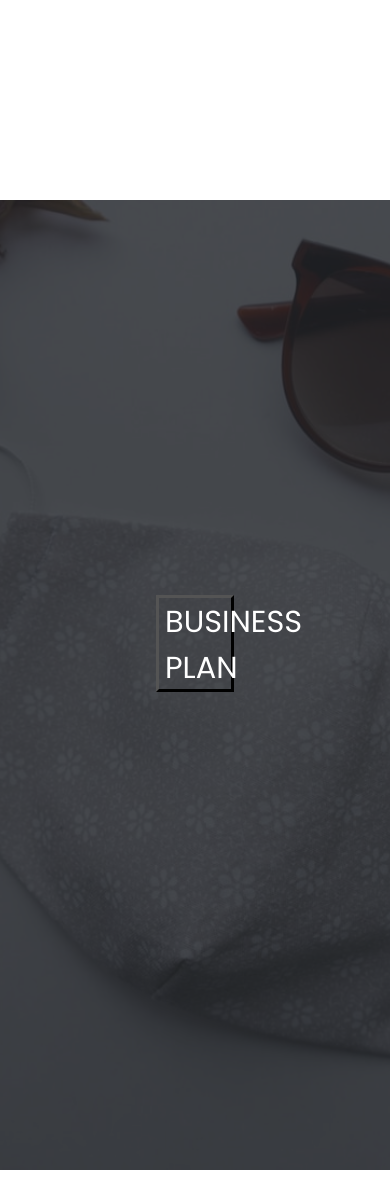
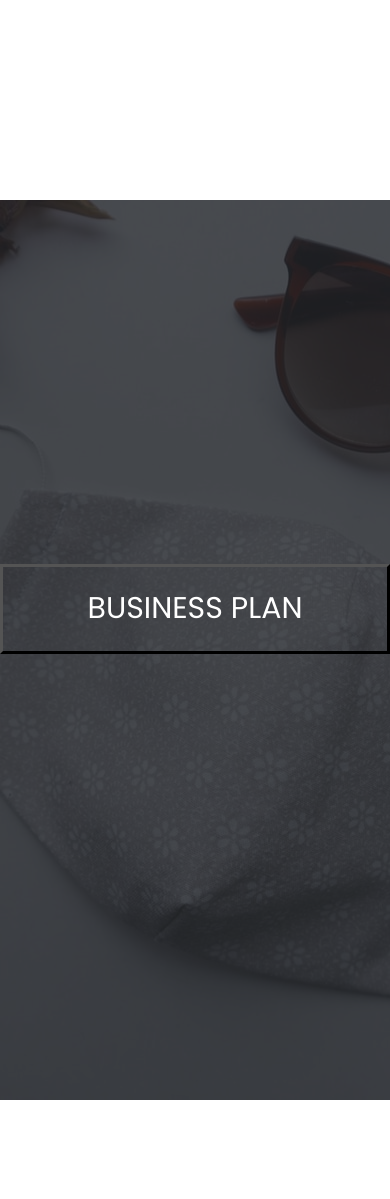
Before and after one commit to 1siddharth-1/MLM-, a PHP site: page / in a window 390 px wide. Shown: the part 1210-2409 px from the top of the page. Run offline with PHP 8.4, Linux system fonts and the light colour scheme.

Commit message:
media query applied

```diff
--- a/assets/css/templatemo-training-studio.css
+++ b/assets/css/templatemo-training-studio.css
@@ -848,6 +848,7 @@ Our Classes
     display: flex;
     justify-content: center;
     align-items: center;
+    width: 100%;
 }
 
 #tabs ul {
@@ -1409,8 +1410,30 @@ responsive
     color: #ffffff;
     width: 20%;
     height: 10%;
-    font-size: 190%;
+    font-size: 30px;
+    display: flex;
+    align-items: center;
+    justify-content: center;
+    overflow: hidden;
 }
+
+@media screen and (max-width: 728px){
+    .our-classes-button{
+        width: 100%;
+    }
+
+    #our-classes-mask2{
+        width: 100%;
+        height: 100%;
+        object-fit: cover;
+    }
+
+    #our-classes{
+        height: 900px;
+        width: 100%;
+    }
+}
+
 
 .our-classes-button:hover{
     background-color: #00695C;
```
Also changed, not shown: user_dashboard.html (+7 -3 lines).
